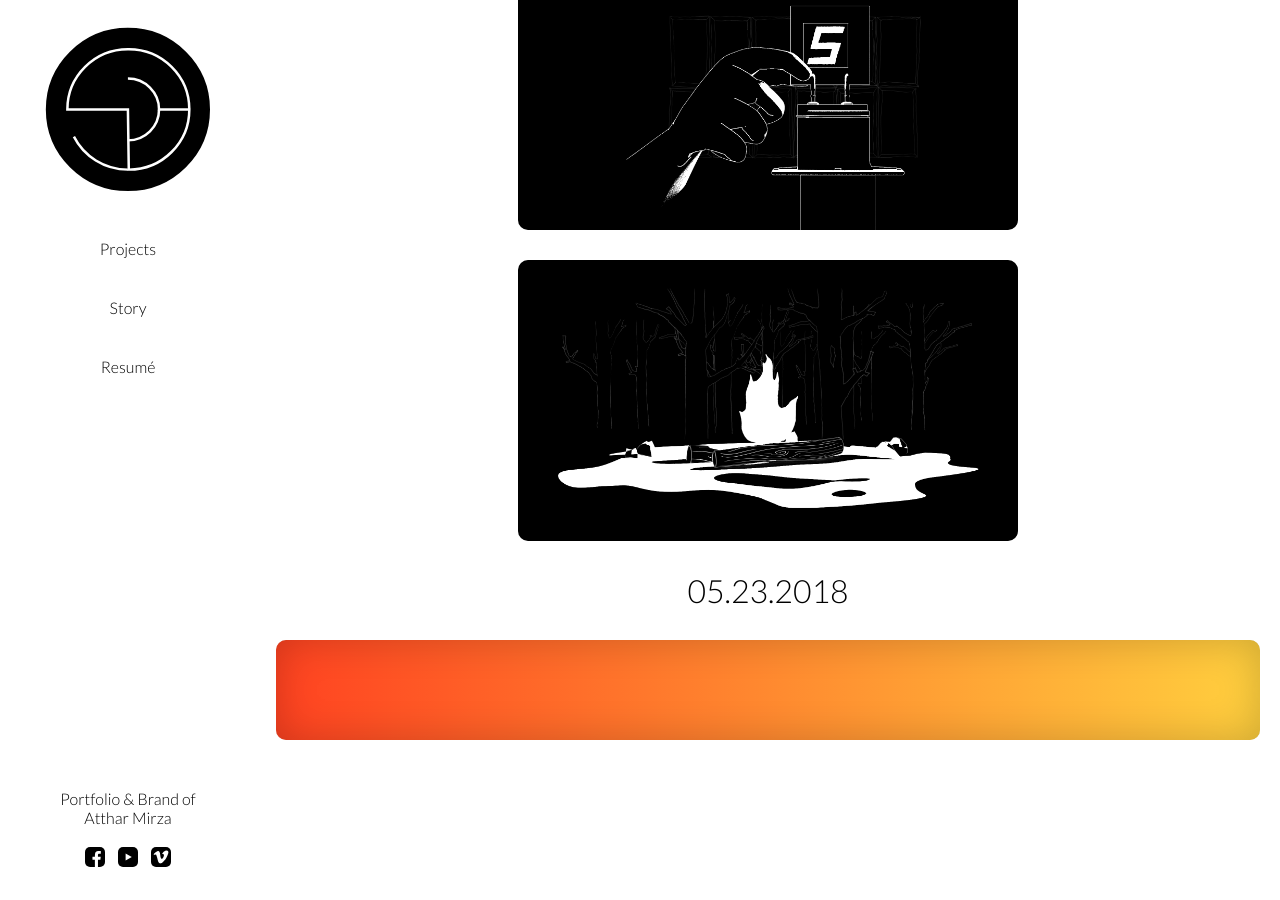
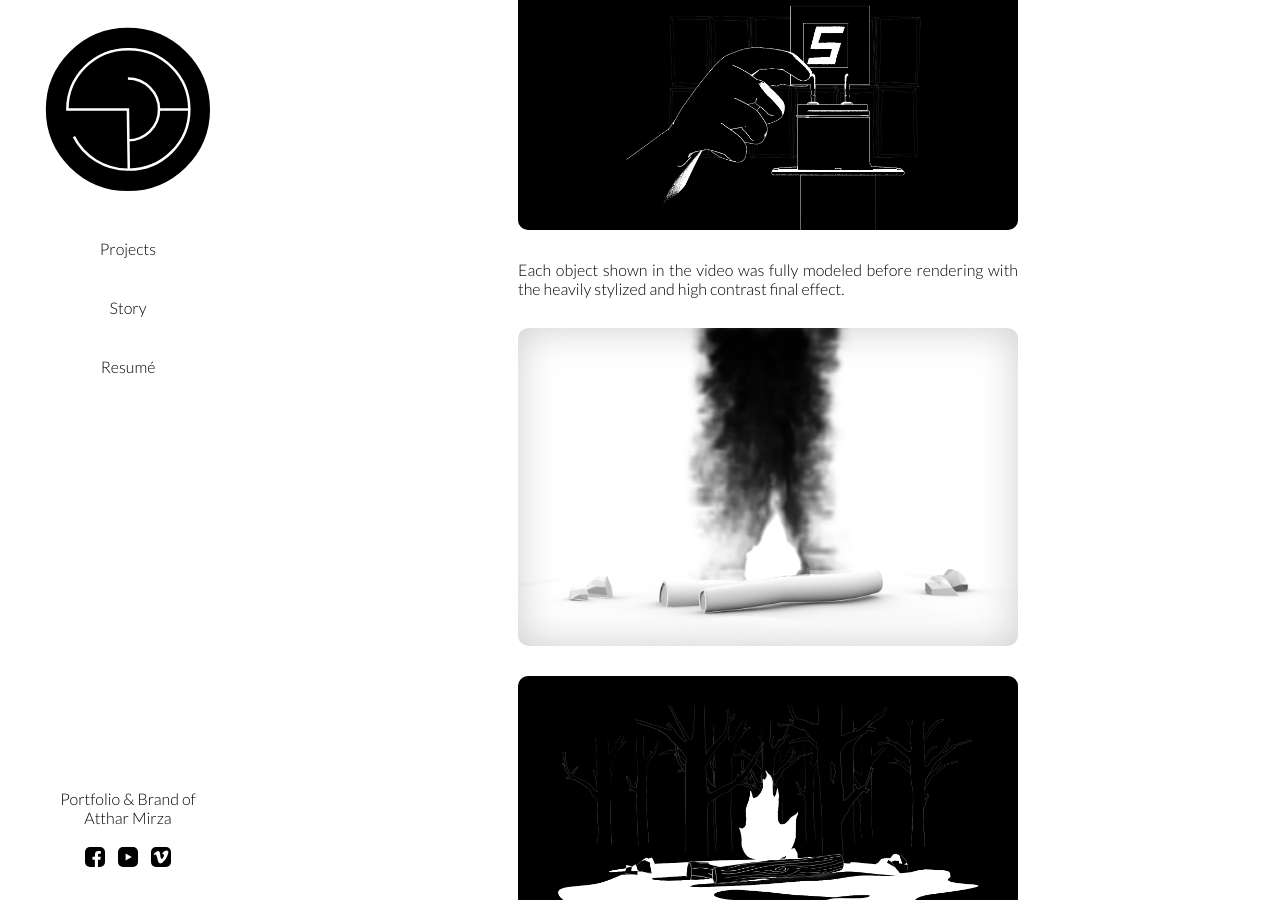
Before and after one commit to attharmirza/SittingHunWebsite, a Jekyll site: the page built from _projects/a-visual-history-of-light.markdown, in a window 1280 px wide and 900 px high, scrolled down 1237 px. Built offline with Jekyll 4.4.1, drawn with Linux system fonts in a browser that asks for light colours; some web fonts are replaced.

Commit message:
Updated A Visual History Of Light

```diff
--- a/_projects/a-visual-history-of-light.markdown
+++ b/_projects/a-visual-history-of-light.markdown
@@ -16,6 +16,13 @@ info:
 - type: Image
   asset: "/uploads/VHLightThumb_Website-fa1835.png"
   style: Float
+- type: Text
+  asset: Each object shown in the video was fully modeled before rendering with the
+    heavily stylized and high contrast final effect.
+  style: Float
+- type: Image
+  asset: "/uploads/Fire_FullShading.png"
+  style: Float
 - type: Image
   asset: "/uploads/VHLightThumb_Website-b07f70.png"
   style: Float
```
